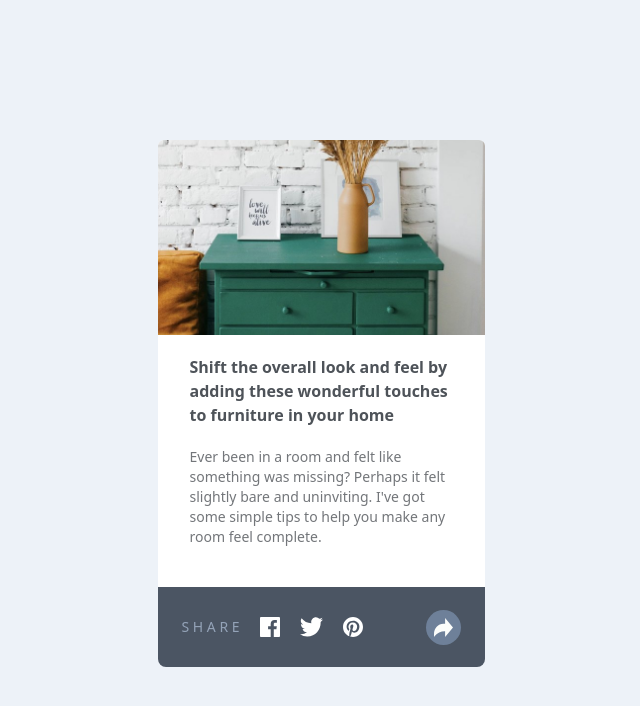
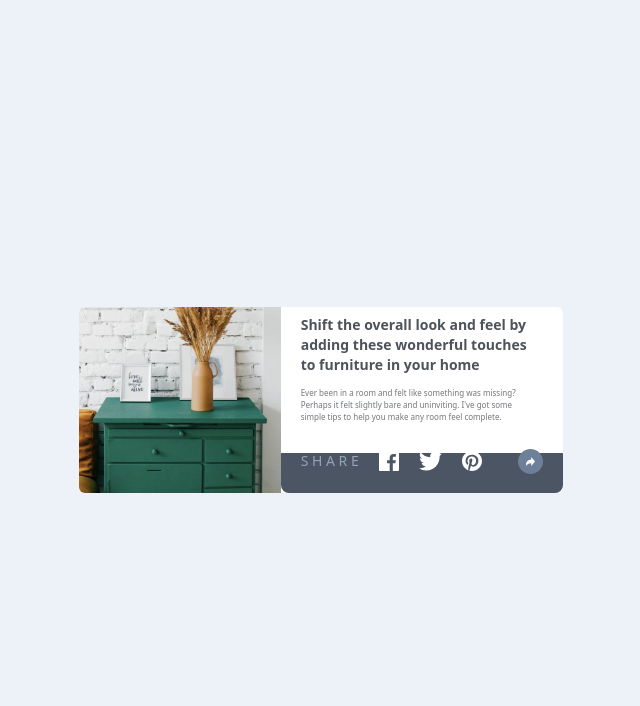
Before and after one commit to SofiaBargues/article-preview-component, a React (Vite) app: page / in a window 1280 px wide. Shown: the top 706 px of the page, without its empty margins (319-959 px from the left). Built offline with nearby package versions, Linux system fonts and the light colour scheme.

Commit message:
la ultima de hoy

```diff
--- a/src/App.tsx
+++ b/src/App.tsx
@@ -11,17 +11,17 @@ import sharewithe from "./assets/icon-share-withe.svg";
 
 function Initial() {
   return (
-    <div className="flex flex-row">
+    <div className="flex flex-row items-center">
       <img
         alt="michelle"
         src={michelle}
-        className="h-[35px] w-[35px]  rounded-full mr-4"
+        className="h-[35px] w-[35px] md:h-[25px] md:w-[25px] rounded-full mr-4"
       ></img>
       <div className="flex-col flex">
-        <div className="text-xs font-semibold  text-slate-700">
+        <div className="text-xs md:text-[10px] font-semibold text-slate-700">
           Michelle Appleton
         </div>
-        <div className="text-xs text-slate-400"> 28 Jun 2020</div>
+        <div className="text-xs md:text-[10px] text-slate-400">28 Jun 2020</div>
       </div>
     </div>
   );
@@ -46,30 +46,30 @@ function App() {
   }
 
   return (
-    <div
-      className="bg-[#edf2f8] h-screen flex justify-ceter
-    "
-    >
-      <div className="bg-white  h-[520px] w-[327px] m-auto rounded-md ">
+    <div className="bg-[#edf2f8] h-screen flex justify-ceter ">
+      <div className="bg-white h-[520px] w-[327px] m-auto rounded-md flex flex-col justify-between md:flex md:flex-row md:h-[186px] md:w-[484px]">
+        <div>
           <img
             alt="drawers"
             src={drawers}
-          className="h-[195px]  w-[327px] object-cover rounded-t-md"
+            className="h-[195px] w-[327px] md:h-[186px] md:w-[484px] object-cover rounded-t-md md:rounded-tr-none md:rounded-l-md"
           ></img>
-        <div className="mx-[32px] mt-[0px] flex-col ">
-          <h1 className="text-[#4e5359] font-semibold py-5">
-            Shift the overall look and feel by adding these wonderful touches to
-            furniture in your home
+        </div>
+        <div className="flex flex-col justify-between h-full">
+          <div className="p-8 md:p-0 md:mx-[20px] mt-[0px] flex flex-col md:gap-1 gap-3">
+            <h1 className="text-[#4e5359]  md:text-sm font-semibold md:py-2">
+              Shift the overall look and feel by adding these wonderful touches
+              to furniture in your home
             </h1>
-          <p className="text-[#73767a]  text-sm mt-">
-            Ever been in a room and felt like something was missing? Perhaps it
-            felt slightly bare and uninviting. I've got some simple tips to help
-            you make any room feel complete.
+            <p className="text-[#73767a] text-sm md:text-[8px] md:text-balance md:leading-3 md:my-0 ">
+              Ever been in a room and felt like something was missing? Perhaps
+              it felt slightly bare and uninviting. I've got some simple tips to
+              help you make any room feel complete.
             </p>
           </div>
           <div
             className={
-            "h-20 items-center flex rounded-b-lg justify-between p-6 mt-10 " +
+              "h-20 md:h-10 md:px-5 px-8 items-center flex rounded-b-lg justify-between md:pb-6 md:mt-0 " +
               (showMore ? "bg-white " : " bg-gray-600")
             }
           >
@@ -77,16 +77,17 @@ function App() {
             <button
               onClick={handleMoreClick}
               className={
-              "rounded-full h-[35px] flex justify-end cursor-pointer " +
+                "rounded-full h-[35px]  md:h-[25px] flex justify-end cursor-pointer " +
                 (showMore ? " bg-[#f0f5fd]" : "bg-[#6e8099] ")
               }
             >
               <img
                 alt="share"
                 src={showMore ? share : sharewithe}
-              className="h-[35px] w-[35px] p-2"
+                className="h-[35px] w-[35px] md:h-[25px] md:w-[25px] p-2.5 md:p-2"
               ></img>
             </button>
+          </div>
         </div>
       </div>
     </div>
```
Lines whose indentation alone changed are shown as unchanged.
